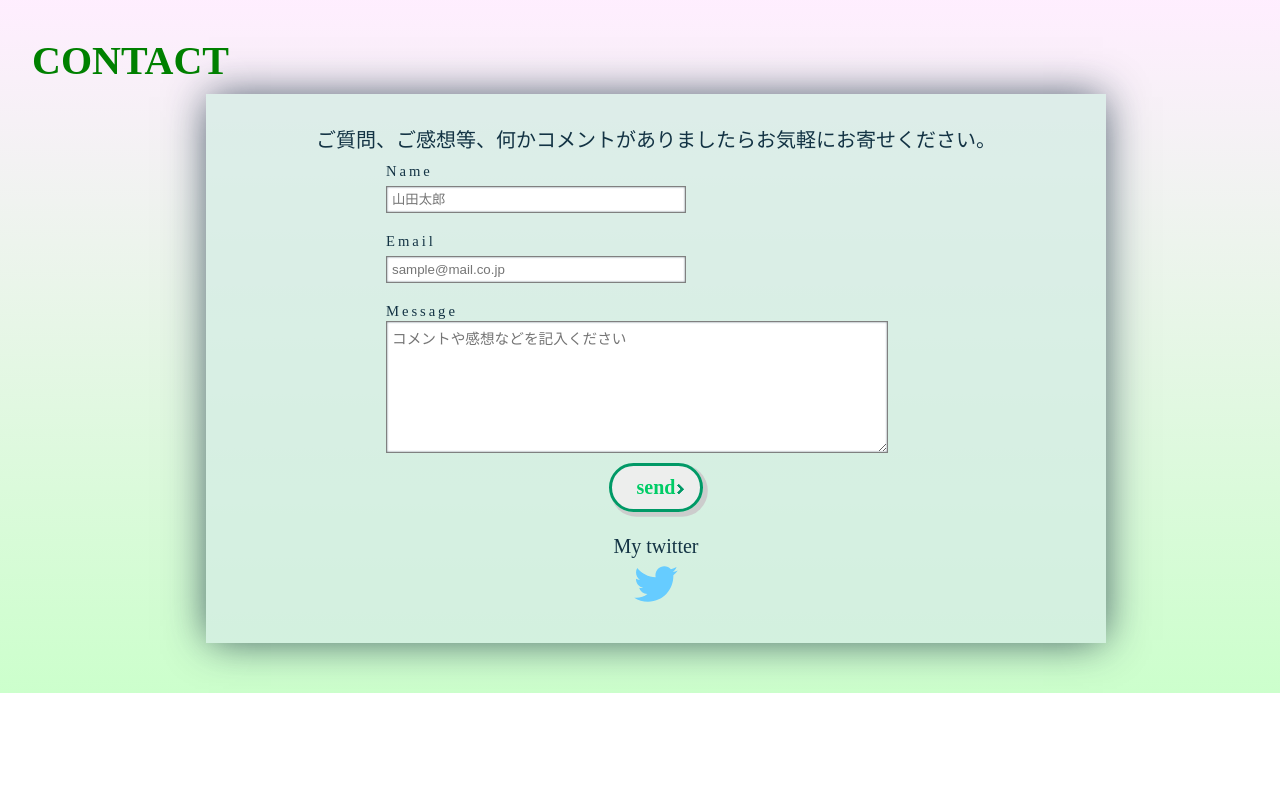
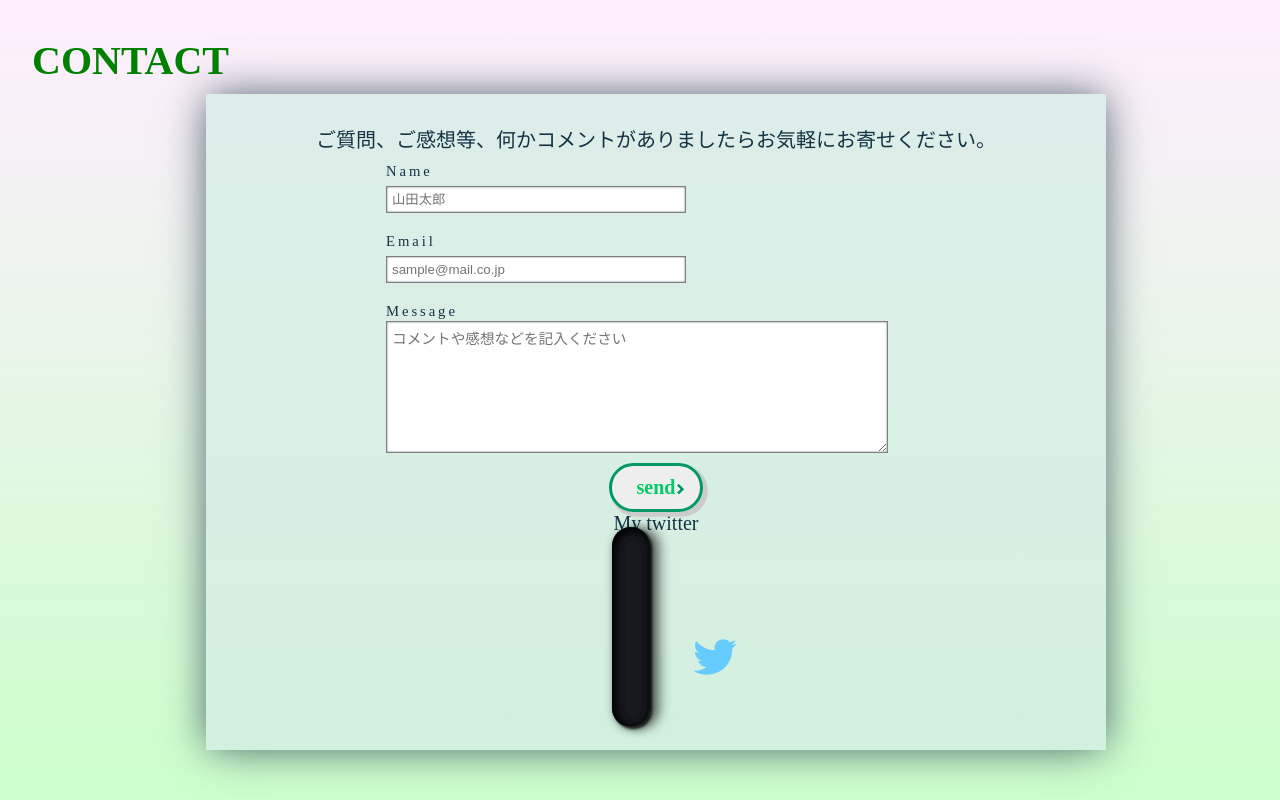
Before and after one commit to Nauichi/Portfolio-site, a Nuxt app: page / in a window 1280 px wide. Shown: the part 2834-3634 px from the top of the page. Before the commit the page ends 3527 px from the top, so only its background shows below. Built offline with nearby package versions, Linux system fonts and the light colour scheme.

Commit message:
Portfolio作成中

```diff
--- a/components/Tutorial.vue
+++ b/components/Tutorial.vue
@@ -125,6 +125,7 @@
         My twitter
         <br>
         <a href="https://twitter.com/g07_sh034ma" target="_blank">
+          <i class="fa fa-twitter" id="twitter"></i>
           <svg
             class="w-6 h-6 text-gray-600 hover:text-gray-800"
             xmlns="http://www.w3.org/2000/svg"
@@ -328,6 +329,9 @@
     font-family: sans-serif;
     resize: vertical;
   }
+  .submit{
+    display: inline-block;
+  }
   .submit button{
     position: relative;
     display: flex;
@@ -506,7 +510,34 @@
         transform: translate(-60px, -60px);
         width: 120px;
     }
-}
+  }
+  @import 'https://stackpath.bootstrapcdn.com/font-awesome/4.7.0/css/font-awesome.min.css';
+  #twitter{
+    font-size: 8em;
+    background-color: #18191f;
+    color: #fff;
+    box-shadow: 2px 2px 2px #00000080, 10px 1px 12px #00000080,
+      2px 2px 10px #00000080, 2px 2px 3px #00000080, inset 2px 2px 10px #00000080,
+      inset 2px 2px 10px #00000080, inset 2px 2px 10px #00000080,
+      inset 2px 2px 10px #00000080;
+    border-radius: 29px;
+    padding: 11px 19px;
+    margin: 0 40px;
+    animation: animate 3s linear infinite;
+    text-shadow: 0 0 50px #0072ff, 0 0 100px #0072ff, 0 0 150px #0072ff,
+      0 0 200px #0072ff;
+  }
+  #twitter {
+    animation-delay: 0.3s;
+  }
+  @keyframes animate {
+    from {
+      filter: hue-rotate(0deg);
+    }
+    to {
+      filter: hue-rotate(360deg);
+    }
+  }
 </style>
 
 <script>
```
